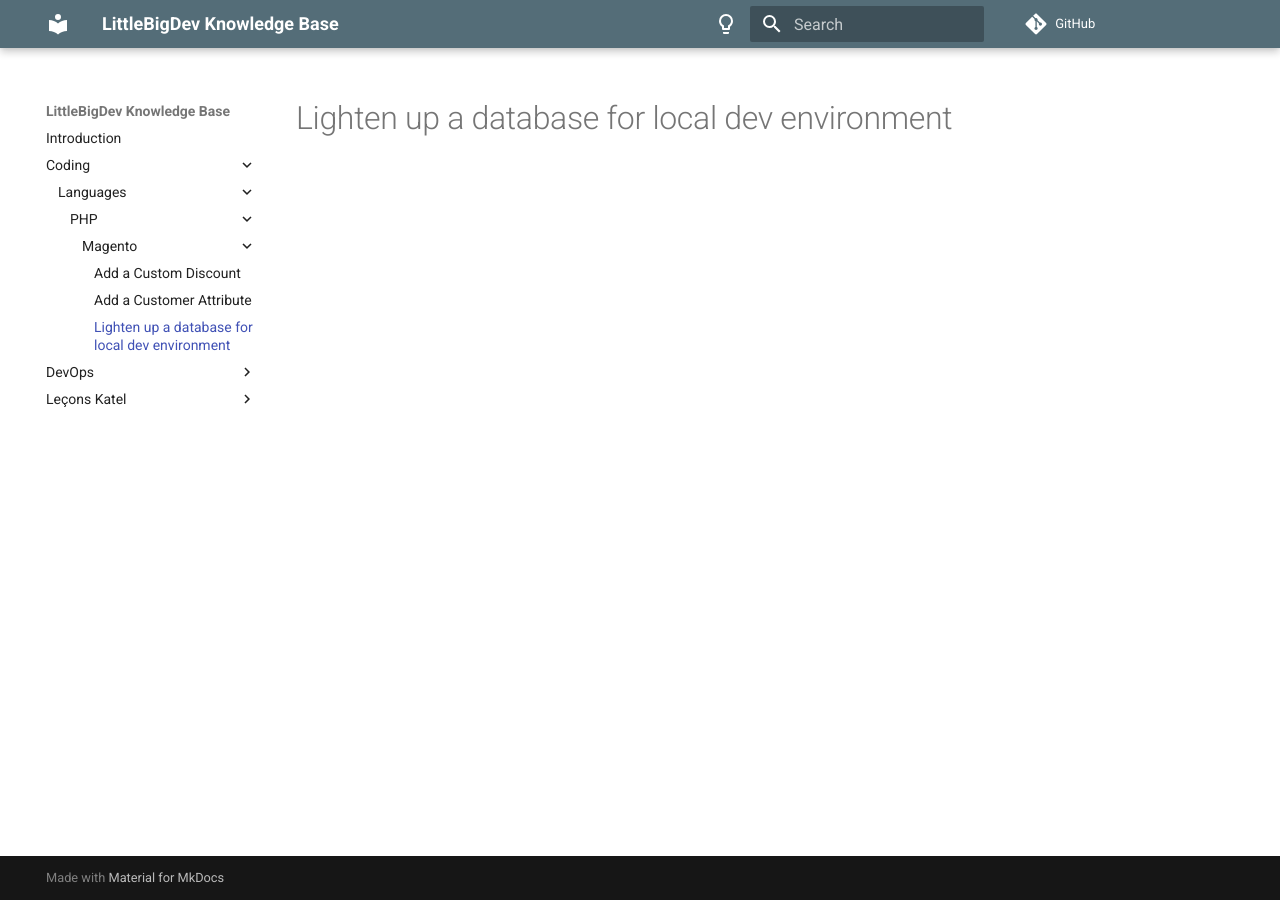
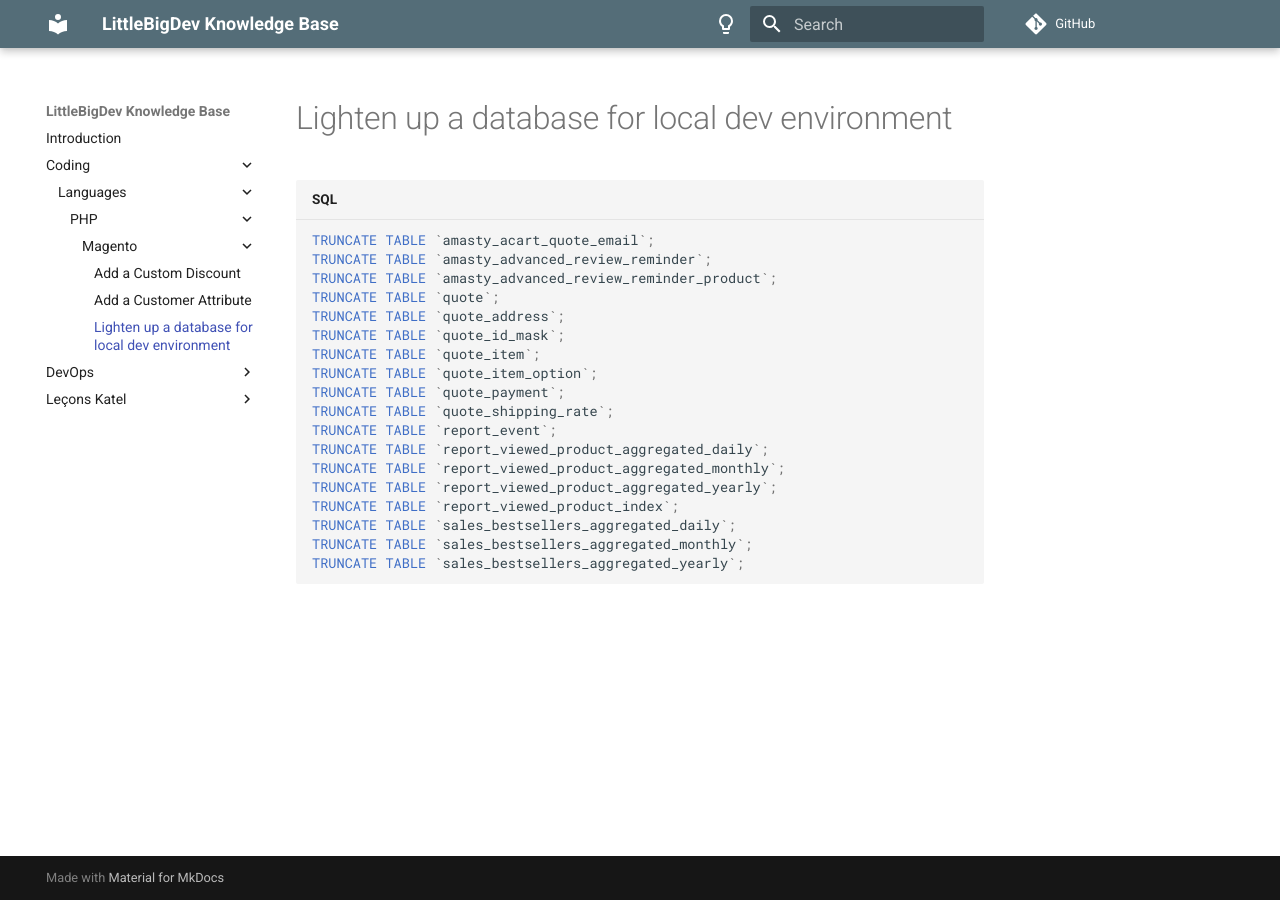
Before and after one commit to LittleBigDev/wiki, an MkDocs documentation site: the page built from docs/Coding/Languages/PHP/Magento/lighten-up-dev-database.md, in a window 1280 px wide. Built offline with MkDocs 1.6.1 and Material for MkDocs 9.7.7, drawn with Linux system fonts in a browser that asks for light colours; comment, search, counter and statistics services are not loaded.

Commit message:
vault backup: 2022-10-18 15:20:36

````diff
--- a/docs/Coding/Languages/PHP/Magento/lighten-up-dev-database.md
+++ b/docs/Coding/Languages/PHP/Magento/lighten-up-dev-database.md
@@ -1 +1,21 @@
 # Lighten up a database for local dev environment
+```sql
+TRUNCATE TABLE `amasty_acart_quote_email`;
+TRUNCATE TABLE `amasty_advanced_review_reminder`;
+TRUNCATE TABLE `amasty_advanced_review_reminder_product`;
+TRUNCATE TABLE `quote`;
+TRUNCATE TABLE `quote_address`;
+TRUNCATE TABLE `quote_id_mask`;
+TRUNCATE TABLE `quote_item`;
+TRUNCATE TABLE `quote_item_option`;
+TRUNCATE TABLE `quote_payment`;
+TRUNCATE TABLE `quote_shipping_rate`;
+TRUNCATE TABLE `report_event`;
+TRUNCATE TABLE `report_viewed_product_aggregated_daily`;
+TRUNCATE TABLE `report_viewed_product_aggregated_monthly`;
+TRUNCATE TABLE `report_viewed_product_aggregated_yearly`;
+TRUNCATE TABLE `report_viewed_product_index`;
+TRUNCATE TABLE `sales_bestsellers_aggregated_daily`;
+TRUNCATE TABLE `sales_bestsellers_aggregated_monthly`;
+TRUNCATE TABLE `sales_bestsellers_aggregated_yearly`;
+```
````
